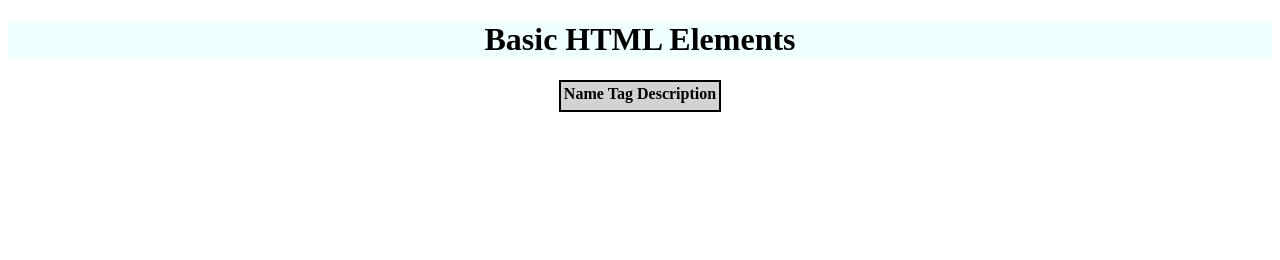
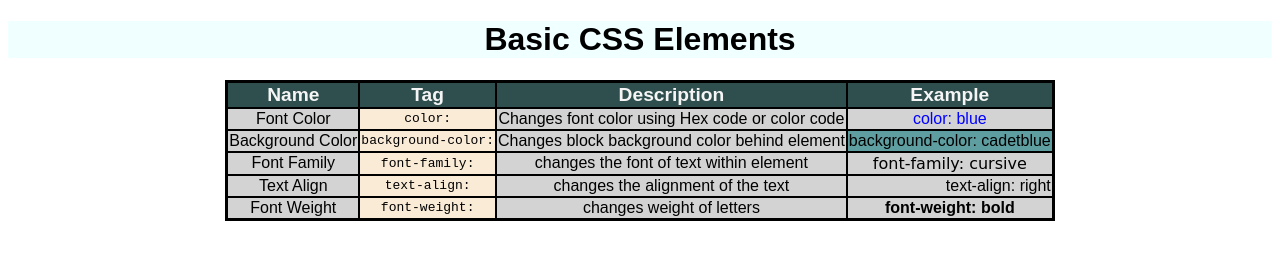
Before and after one commit to turnerr8/cheat-sheet, a plain HTML site: page index.html in a window 1280 px wide. Drawn offline with Linux system fonts and the light colour scheme.

Commit message:
good enough

```diff
--- a/index.html
+++ b/index.html
@@ -6,20 +6,46 @@
     </head>
 
     <body>
-        <h1>Basic HTML Elements</h1>
-        <table>
+        <h1>Basic CSS Elements</h1>
+        <table style="border-width: 3px;">
             <thead>
                 <tr>
                     <th>Name</th>
                     <th>Tag</th>
                     <th>Description</th>
+                    <th>Example</th>
                 </tr>
             </thead>
             <tbody>
                 <tr>
-                    <th>
-
-                    </th>
+                    <td>Font Color</td>
+                    <td class="code">color:</td>
+                    <td>Changes font color using Hex code or color code</td>
+                    <td style="color: blue">color: blue</td>
+                </tr>
+                <tr>
+                   <td>Background Color</td>
+                   <td class="code">background-color:</td>
+                   <td>Changes block background color behind element</td>
+                   <td style="background-color: cadetblue;">background-color: cadetblue</td>
+                </tr>
+                <tr>
+                    <td>Font Family</td>
+                    <td class="code">font-family:</td>
+                    <td>changes the font of text within element</td>
+                    <td style="font-family: cursive;">font-family: cursive</td>
+                </tr>
+                <tr>
+                    <td>Text Align</td>
+                    <td class = "code">text-align:</td>
+                    <td>changes the alignment of the text</td>
+                    <td style="text-align: right;">text-align: right</td>
+                </tr>
+                <tr>
+                    <td>Font Weight</td>
+                    <td class="code">font-weight:</td>
+                    <td>changes weight of letters</td>
+                    <td style="font-weight: bold;">font-weight: bold</td>
                 </tr>
             </tbody>
         </table>
--- a/styles.css
+++ b/styles.css
@@ -4,11 +4,32 @@ h1 {
 
 body {
     text-align: center;
+    font-weight: normal;
+    font-family: Arial, sans-serif;
 
 }
 
 table {
+    margin: 0 auto;
+    padding: 15px;
+    background-color: lightgray;
+
+}
+
+.code {
+    background-color: antiquewhite;
+    font-family: monospace;
+}
+
+thead {
+    font-size: larger;
+    background-color: darkslategray;
+    color: whitesmoke
+}
+
+table,
+th,
+td {
     border: 2px solid black;
-    margin: 0 auto;
-    background-color: lightgray;
+    border-collapse: collapse;
 }
```
